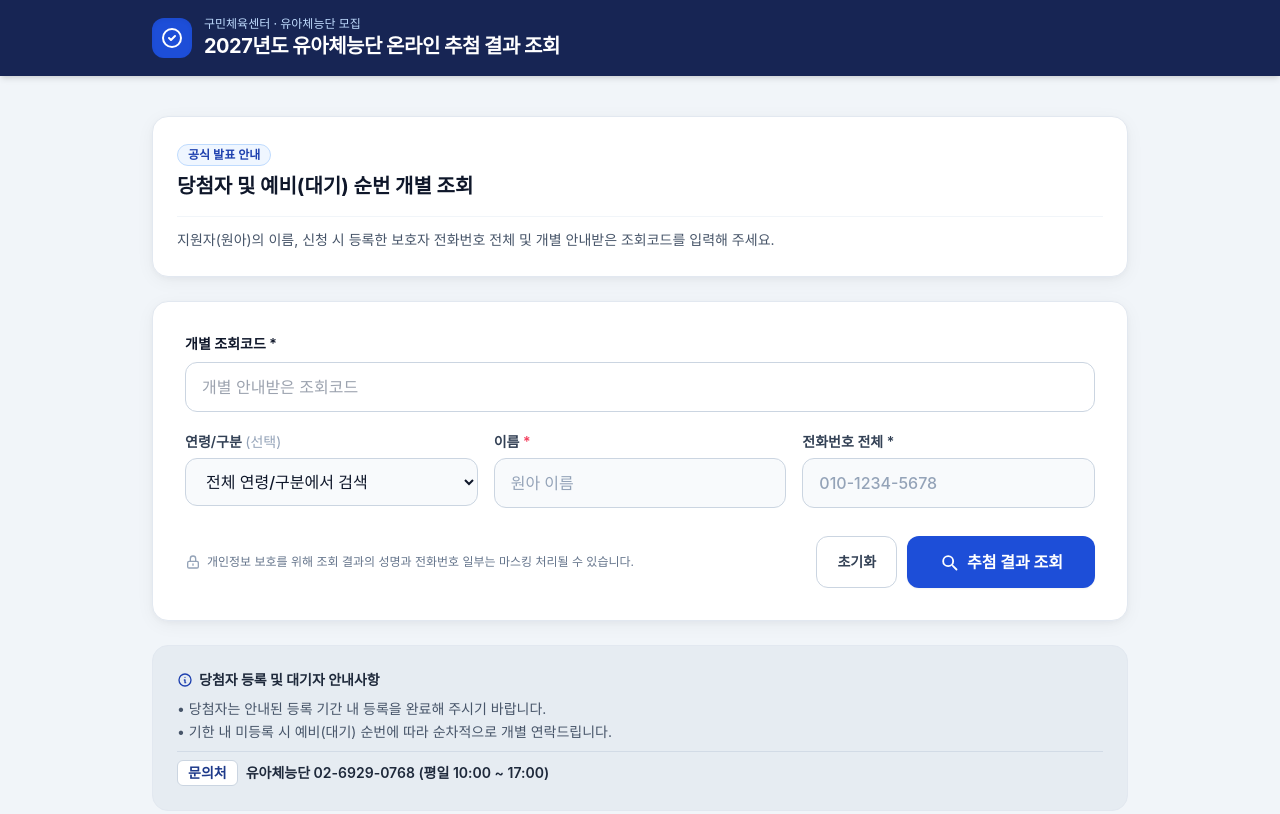
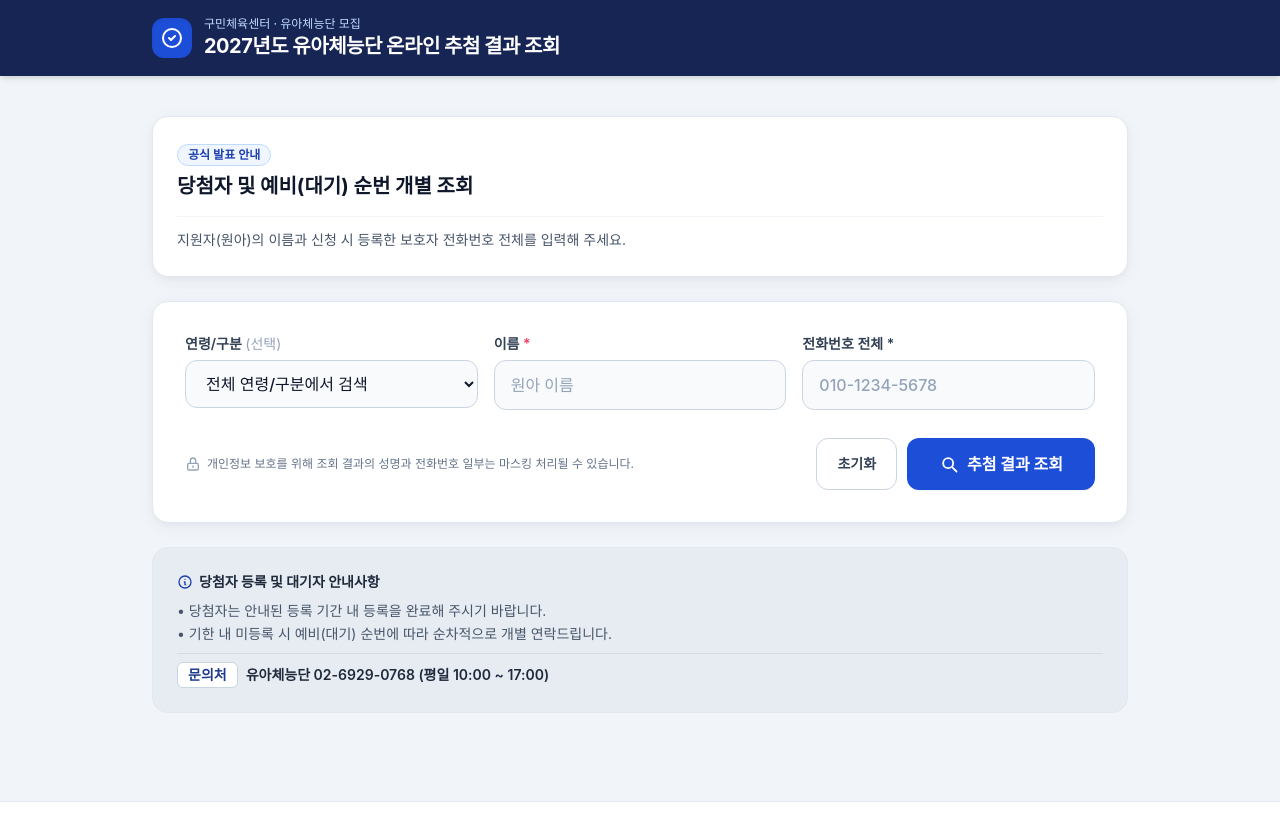
Before and after one commit to luyjongjoo-cloud/2027-kids-lottery-public, a plain HTML site: page index.html in a window 1280 px wide. Shown: the top 814 px of the page. Drawn offline with Linux system fonts and the light colour scheme.

Commit message:
Add files via upload

```diff
--- a/app.js
+++ b/app.js
@@ -9,5 +9,5 @@ function show(message, rows=[]) {
   for(const r of rows){const line=document.createElement('p'); line.className='mt-3 font-bold text-lg'; line.textContent=[r.category,r.status,r.rank?'순번 '+r.rank:''].filter(Boolean).join(' · '); card.append(line);}
   result.append(card);
 }
-$('searchForm').addEventListener('submit',async e=>{e.preventDefault(); if(!API){show('조회 서비스 연결 준비 중입니다.');return;} const phone=$('searchPhone').value.replace(/\D/g,''); const name=$('searchName').value.trim(); const code=$('code').value.trim(); if(!name||!/^010\d{8}$/.test(phone)||!code){show('이름, 전화번호 전체 및 조회코드를 확인해 주세요.');return;} const btn=e.target.querySelector('[type=submit]'); if(btn)btn.disabled=true; try{const r=await fetch(API,{method:'POST',headers:{'Content-Type':'application/json'},body:JSON.stringify({name,phone,code,category:$('searchCategory').value}),cache:'no-store',credentials:'omit'}); if(r.status===429){show('잠시 후 다시 조회해 주세요.');return;} if(!r.ok)throw Error(); const data=await r.json(); show(data.results.length?'추첨 결과':'일치하는 조회 결과가 없습니다.',data.results);}catch{show('조회 서비스에 연결할 수 없습니다. 잠시 후 다시 시도해 주세요.');}finally{if(btn)btn.disabled=false;}});
+$('searchForm').addEventListener('submit',async e=>{e.preventDefault(); if(!API){show('조회 서비스 연결 준비 중입니다.');return;} const phone=$('searchPhone').value.replace(/\D/g,''); const name=$('searchName').value.trim(); if(!name||!/^010\d{8}$/.test(phone)){show('이름과 전화번호 전체를 확인해 주세요.');return;} const btn=e.target.querySelector('[type=submit]'); if(btn)btn.disabled=true; try{const r=await fetch(API,{method:'POST',headers:{'Content-Type':'application/json'},body:JSON.stringify({name,phone,category:$('searchCategory').value}),cache:'no-store',credentials:'omit'}); if(r.status===429){show('잠시 후 다시 조회해 주세요.');return;} if(!r.ok)throw Error(); const data=await r.json(); show(data.results.length?'추첨 결과':'일치하는 조회 결과가 없습니다.',data.results);}catch{show('조회 서비스에 연결할 수 없습니다. 잠시 후 다시 시도해 주세요.');}finally{if(btn)btn.disabled=false;}});
 $('resetSearchBtn').addEventListener('click',()=>{$('searchForm').reset();result.replaceChildren();result.classList.add('hidden');});
--- a/index.html
+++ b/index.html
@@ -70,12 +70,12 @@
 <!-- 현황 요약 뱃지 -->
 <div class="flex flex-wrap gap-2 text-xs font-semibold" id="summaryBadges"></div>
 </div>
-<p class="mt-3 text-sm text-slate-600 leading-relaxed whitespace-pre-line" id="noticeText">지원자(원아)의 이름, 신청 시 등록한 보호자 전화번호 전체 및 개별 안내받은 조회코드를 입력해 주세요.</p>
+<p class="mt-3 text-sm text-slate-600 leading-relaxed whitespace-pre-line" id="noticeText">지원자(원아)의 이름과 신청 시 등록한 보호자 전화번호 전체를 입력해 주세요.</p>
 </div>
 <!-- 검색 입력 폼 카드 -->
 <div class="bg-white rounded-2xl p-5 sm:p-8 border border-slate-200 card-shadow">
 <form class="space-y-5" id="searchForm" novalidate="">
-<div><label class="block text-sm font-semibold mb-2" for="code">개별 조회코드 *</label><input autocomplete="off" class="w-full py-3 px-4 rounded-xl border border-slate-300" id="code" placeholder="개별 안내받은 조회코드" required=""/></div><div class="grid grid-cols-1 md:grid-cols-12 gap-4">
+<div class="grid grid-cols-1 md:grid-cols-12 gap-4">
 <!-- 연령/구분 선택 -->
 <div class="md:col-span-4">
 <label class="block text-sm font-semibold text-slate-700 mb-1.5" for="searchCategory">
```
